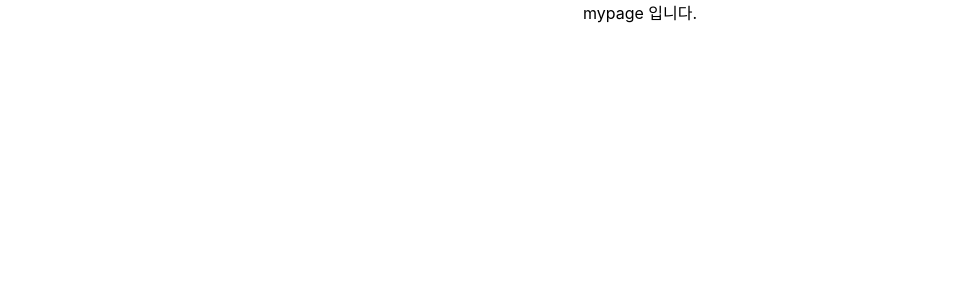
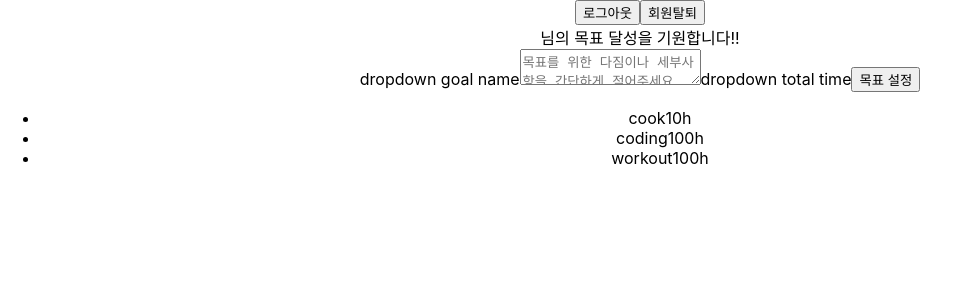
Before and after one commit to zoossone/10k-client, a React (Create React App) app in the folder client/: page /user in a window 1280 px wide. Shown: the top 300 px of the page, without its empty margins (0-960 px from the left). Built offline with nearby package versions, Linux system fonts and the light colour scheme.

Commit message:
doing mypage

```diff
--- a/client/src/App.js
+++ b/client/src/App.js
@@ -47,7 +47,8 @@ function App() {
           <SignUp handleResponseSuccess={handleResponseSuccess} />
         )} />
 
-      <Route path='/user' render={() => <MyPage />} />
+      <Route path='/user' render={() => <MyPage userInfo={userInfo} setLogin={setLogin}
+      token={token} setTimes={setTimes} setToken={setToken}/>} />
       <Route path='/mypage/goal' render={() => <Goal />} />
       <Route path='/timer' render={() => <Timer />} />
 
--- a/client/src/components/MyPage.js
+++ b/client/src/components/MyPage.js
@@ -1,12 +1,83 @@
 import React, { useState } from 'react';
+import axios from 'axios';
+import { useHistory } from "react-router-dom";
 
-const MyPage = () => {
-    const [goalName, setGoalName] = useState('')
-    const [desc, setDesc] = useState('')
+const MyPage = (props) => {
+    const [goalName, setGoalName] = useState('');
+    const [desc, setDesc] = useState('');
+
+    /**
+     * post: My Goal {Auth, timesId} -> res: GoalName, Times
+     * get: SignOut {Auth}-> res ****
+     * post: AddGoal {email, Desc, totaltime} -> res: times
+     * delete: Withdrawal -> res ****
+     *
+     * dropdown
+     */
+
+    const handleLogoutClick = async () => {
+        if(window.confirm("정말 로그아웃 하시겠어요?")) {
+            // console.log("로그아웃됐어요")
+            const res = await axios
+            .get("https://10k/signout", {
+                headers: {
+                  'Authorization': props.token
+                }
+              })
+            .catch(e => e);
+            props.setLogin(false);
+            props.setToken('');
+            //토큰을 없애주는 로직
+            useHistory.push("/signin");
+        } else {
+            // console.log("ㄴ로그아웃")
+            return;
+        }
+    };
+
+    const inputDesc = (e) => {
+        setDesc(e.target.value);
+    };
+
+    const handleWithdrawalClick = async () => {
+        if (window.confirm("회원탈퇴를 하면 저장된 정보가 모두 삭제됩니다. 정말 회원탈퇴를 하시겠어요? :(")) {
+            console.log("탈퇴 뿌잉뿌잉");
+            const res = await axios
+            .delete("https://10k/user", {
+                headers: {
+                  'Authorization': props.token
+                }
+              })
+            .catch(e => e);
+            props.setLogin(false);
+            props.setToken('');
+            useHistory.push("/signin");
+        } else {
+            console.log("탈퇴 취소!")
+        }
+    };
+
+
+
 
     return (
         <div>
-            mypage 입니다.
+            <button onClick={handleLogoutClick}>로그아웃</button>
+            <button onClick={handleWithdrawalClick}>회원탈퇴</button>
+            <div>
+                <span>{props.userInfo.name}님의 목표 달성을 기원합니다!!</span>
+            </div>
+            <div>
+                <span>dropdown goal name</span>
+                <textarea placeholder="목표를 위한 다짐이나 세부사항을 간단하게 적어주세요" onChange={(e) => inputDesc(e)} />
+                <span>dropdown total time</span>
+                <button>목표 설정</button>
+            </div>
+            <ul>
+                <li><span>cook</span><span>10h</span></li>
+                <li><span>coding</span><span>100h</span></li>
+                <li><span>workout</span><span>100h</span></li>
+            </ul>
         </div>
     );
 };
--- a/client/src/components/SignIn.js
+++ b/client/src/components/SignIn.js
@@ -2,7 +2,7 @@ import React, { useState } from 'react';
 import axios from 'axios'
 
 const SignIn = () => {
-    const [id, setId] = useState('')
+    const [email, setEmail] = useState('')
     const [password, setPassword] = useState('')
 
     return (
```
